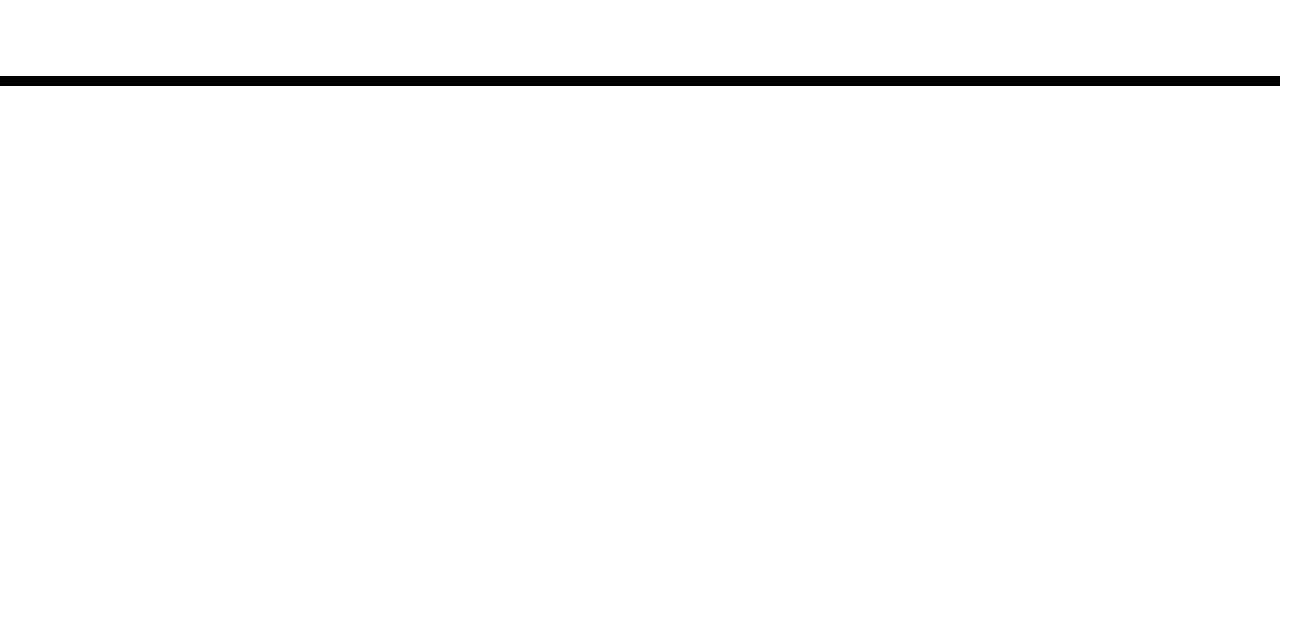
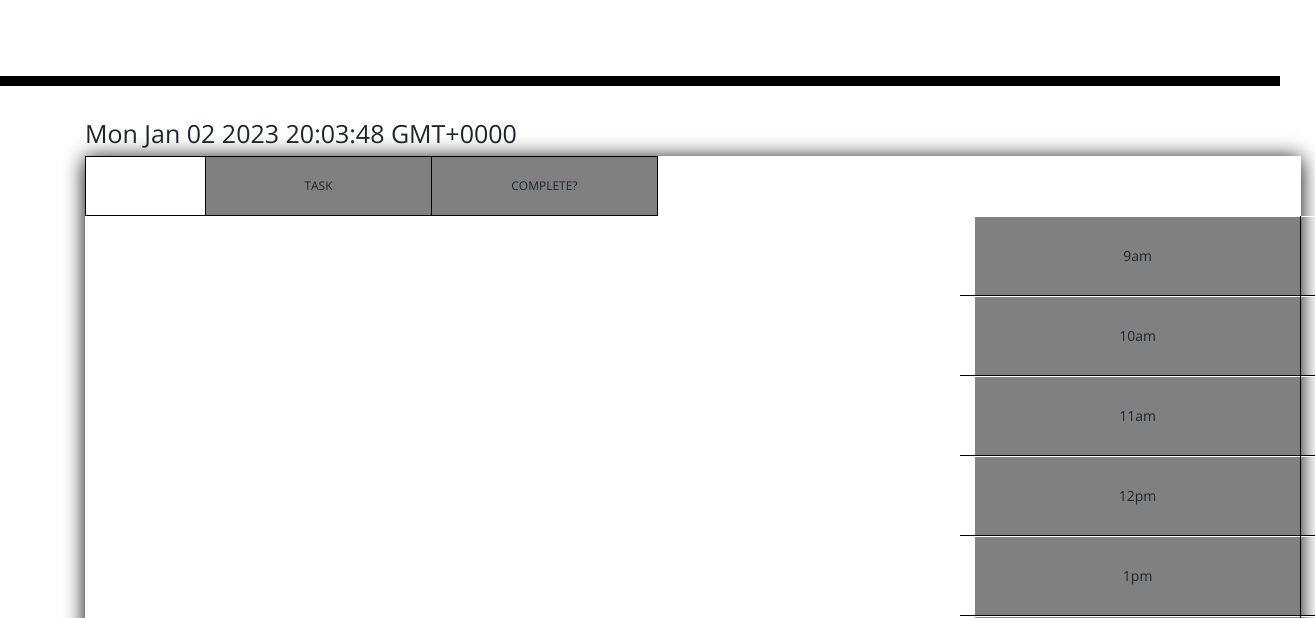
Before and after one commit to Jmhano/3rd-api-challenge, a website: page super-disco-main/Develop/index.html in a window 1280 px wide. Shown: the part 182-800 px from the top of the page, 1315 px wide, since content can reach past the window. Drawn offline with nearby package versions, Linux system fonts and the light colour scheme.

Commit message:
for upload

```diff
--- a/super-disco-main/Develop/index.html
+++ b/super-disco-main/Develop/index.html
@@ -25,14 +25,60 @@
   <body>
     <header class="jumbotron">
       <h1 class="display-3">Work Day Scheduler</h1>
+      <script
+        type="text/JavaScript"
+        src=" https://MomentJS.com/downloads/moment.js"
+      ></script>
       <p class="lead">A simple calendar app for scheduling your work day</p>
       <p id="currentDay" class="lead"></p>
     </header>
+
     <div class="container">
+      <h2 class="'date">      <div style="font-size: 25px" id="todaysdate"></div>
+        <script type="text/JavaScript">
+          var a = moment().toString();
+          document.getElementById("todaysdate").innerHTML = a;
+        </script></h2>
+      <div class="calendar">
+        <div class="empty"></div>
+        <div class="planes">
+          <div class="time">Task</div>
+          <div class="plane 1">Complete?</div>
+        </div>
+        <div class="times">
+          <div class="row row-1">9am</div>
+          <div class="row row-2">10am</div>
+          <div class="row row-3">11am</div>
+          <div class="row row-4">12pm</div>
+          <div class="row row-5">1pm</div>
+          <div class="row row-6">2pm</div>
+          <div class="row row-7">3pm</div>
+          <div class="row row-8">4pm</div>
+          <div class="row row-9">5pm</div>
+        </div>
+        <div class="content">
+          <div id="1"></div>
+          <div id="1"></div>
+          <div id="1"></div>
+          <div id="1"></div>
+          <div id="1"></div>
+          <div id="1"></div>
+          <div id="1"></div>
+          <div id="1"></div>
+          <div id="1"></div>
+        </div>
+      </div>
+
       <!-- Timeblocks go here -->
+      <div style="font-size: 25px" id="todaysdate"></div>
+      <script type="text/JavaScript">
+        var a = moment().toString();
+        document.getElementById("todaysdate").innerHTML = a;
+      </script>
     </div>
 
     <script src="https://code.jquery.com/jquery-3.4.1.min.js"></script>
     <script src="https://cdnjs.cloudflare.com/ajax/libs/moment.js/2.24.0/moment.min.js"></script>
+    <script src="../Develop/script.js"></script>
   </body>
 </html>
--- /dev/null
+++ b/super-disco-main/Develop/script.js
@@ -0,0 +1,12 @@
+let d = new Date()
+
+let year = d.getFullYear()
+let month = d.getMonth()+1;
+let day = d.getDate()
+
+let totalDays = new Date(year, month,0).getDate()
+
+let output =
+(month<10 ? '0' :'') + month + "/" + (day<10 ? '0' : '') + day + '/' + year
+
+$('.date').text(`${output}`)
--- a/super-disco-main/Develop/style.css
+++ b/super-disco-main/Develop/style.css
@@ -69,3 +69,75 @@ textarea{
   font-size: 20px;
   transition: all .3s ease-in-out;
 }
+
+/*  */
+
+.calendar {
+  display: grid;
+  grid-template-areas: "empty   planes";
+  grid-template-columns: 120px;
+  grid-template-rows: 60px;
+  width: 95vw;
+  height: 95vh;
+  margin: 0 auto;
+  box-shadow: 0 2px 20px black;
+
+}
+
+.empty {
+  display: grid;
+  grid-area: empty;
+  border-top: 1px solid black;
+  border-left: 1px solid black;
+  border-bottom: 1px solid black;
+}
+
+.planes {
+  grid-area: planes;
+  display: grid;
+  grid-template-columns: repeat(2,1fr);
+  text-transform: uppercase;
+  font-size: 12px;
+  background-color: gray;
+  border-top: 1px solid black;
+  border-left: 1px solid black;
+  border-bottom: 1px solid black;
+
+}
+
+.planes > div {
+  display: grid;
+  align-items: center;
+  justify-content: center;
+  border-right: 1px solid black;
+}
+
+.times {
+  grid-area: time;
+  display: grid;
+  grid-template-rows: repeat(9,1fr);
+  font-size: 14px;
+  background-color: grey;
+  border-right: 1px solid black;
+}
+
+.times > div {
+  display: grid;
+  align-items: center;
+  justify-content: center;
+  border-bottom:1px solid black;
+}
+
+.content {
+  grid-area: contents;
+  display: grid;
+  grid-template-rows: repeat(9, 1fr);
+  grid-template-columns: repeat(2,1fr);
+  border-right: 1px solid black;
+  grid-auto-flow: column;
+}
+
+.contents > div {
+  border-left: 1px solid black;
+  border-bottom: 1px solid black;
+}
```
